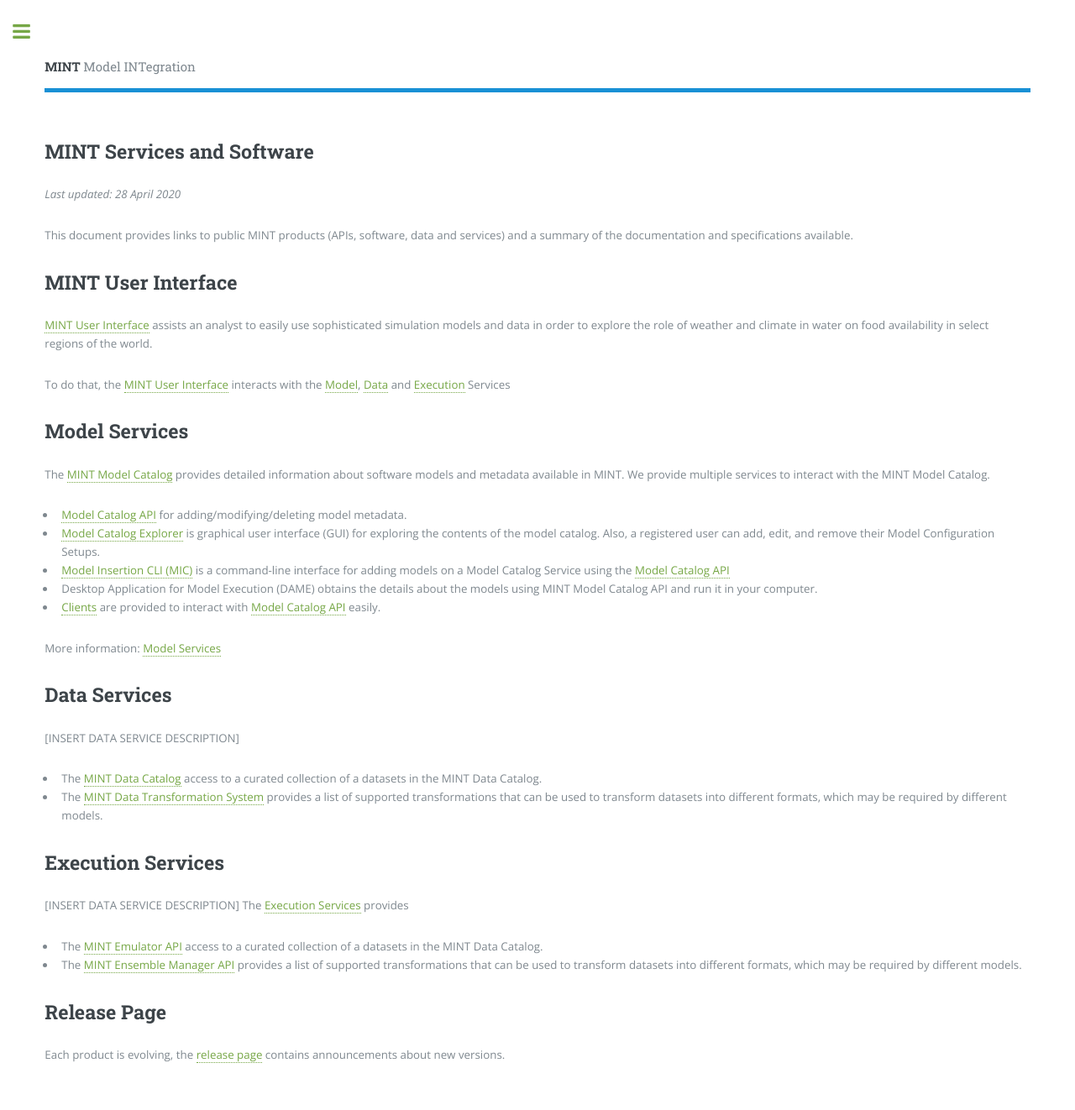
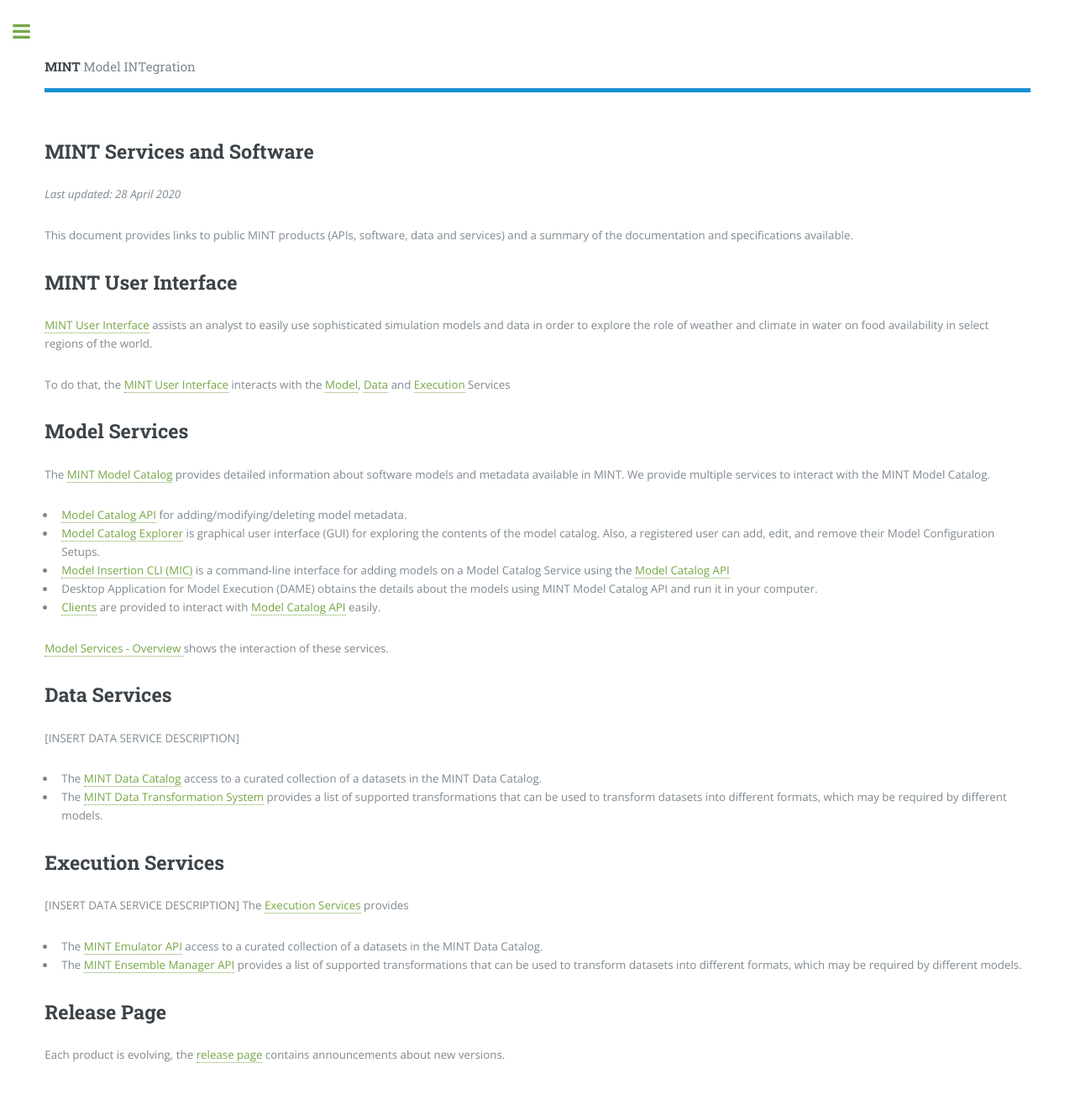
Before and after one commit to KnowledgeCaptureAndDiscovery/MINT, a Jekyll site: the page built from products.md, in a window 1280 px wide. Shown: the whole page at 84% size. Built offline with Jekyll 4.4.1, drawn with Linux system fonts in a browser that asks for light colours.

Commit message:
fix: overwrite

```diff
--- a/products.md
+++ b/products.md
@@ -27,7 +27,7 @@
 - [Clients]({{ '/products/model/' | absolute_url }}#model-service-api-clients) are provided to interact with [Model Catalog API]({{ '/products/model/' | absolute_url }}#model-catalog-api) easily.
 
 
-More information: [Model Services]({{ '/products/model.html' | absolute_url }})
+[Model Services - Overview ]({{ '/products/model.html' | absolute_url }}) shows the interaction of these services.
 
 ## Data Services
 
```
